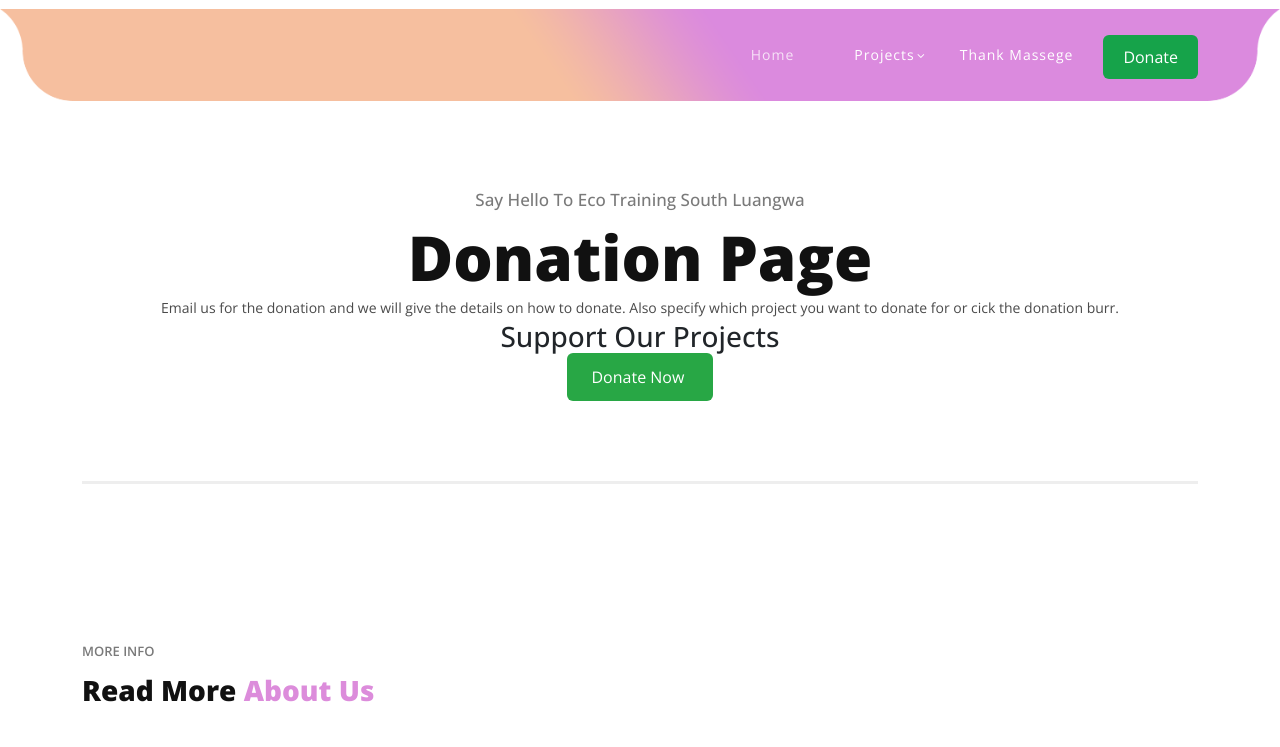
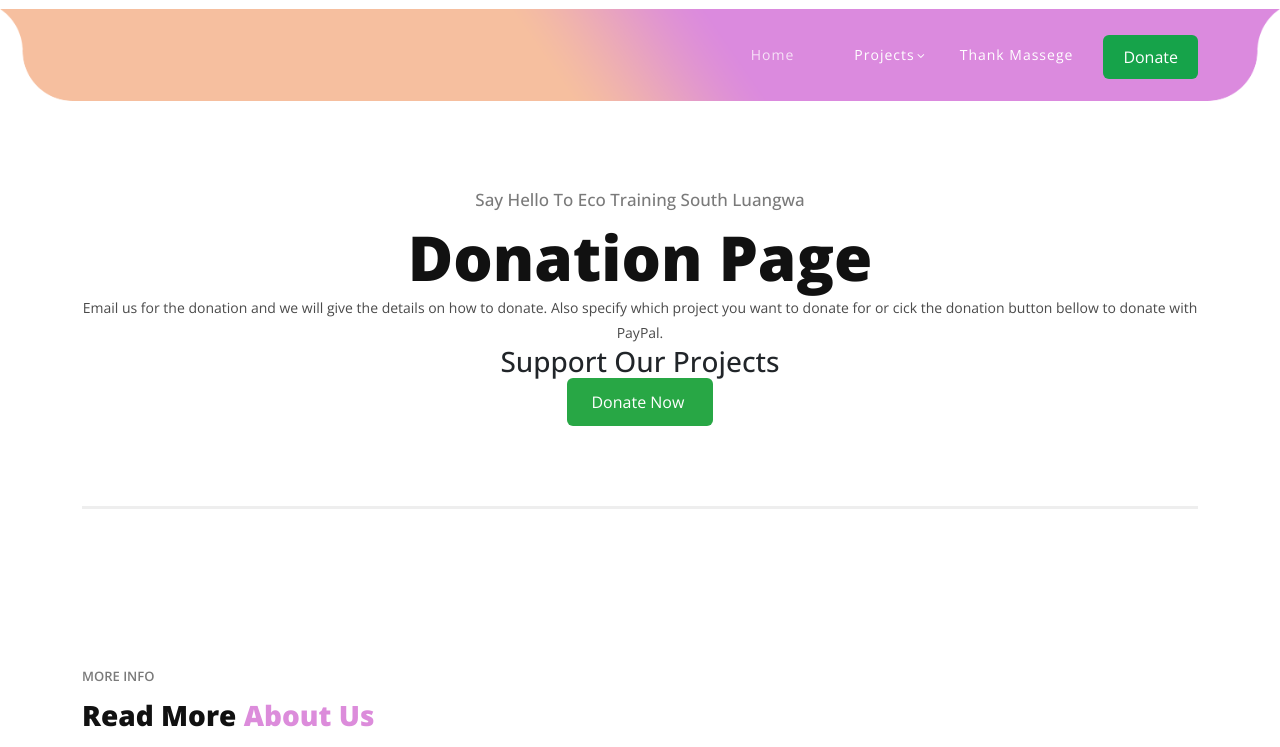
Before and after one commit to Simonmbewe/ecotrainingsouthluangwa, a plain HTML site: page contact-us.html in a window 1280 px wide. Shown: the top 747 px of the page. Drawn offline with nearby package versions, Linux system fonts and the light colour scheme.

Commit message:
Update contact-us.html

```diff
--- a/contact-us.html
+++ b/contact-us.html
@@ -73,7 +73,7 @@
         <div class="header-text">
           <h4>Say Hello To Eco Training South Luangwa</h4>
           <h1>Donation Page</h1>
-          <p>Email us for the donation and we will give the details on how to donate. Also specify which project you want to donate for or cick the donation burr.</p>
+          <p>Email us for the donation and we will give the details on how to donate. Also specify which project you want to donate for or cick the donation button bellow to donate with PayPal.</p>
 		  <p><h3>Support Our Projects</h3>
 
 <form action="https://www.paypal.com/donate" method="post" target="_top">
```
